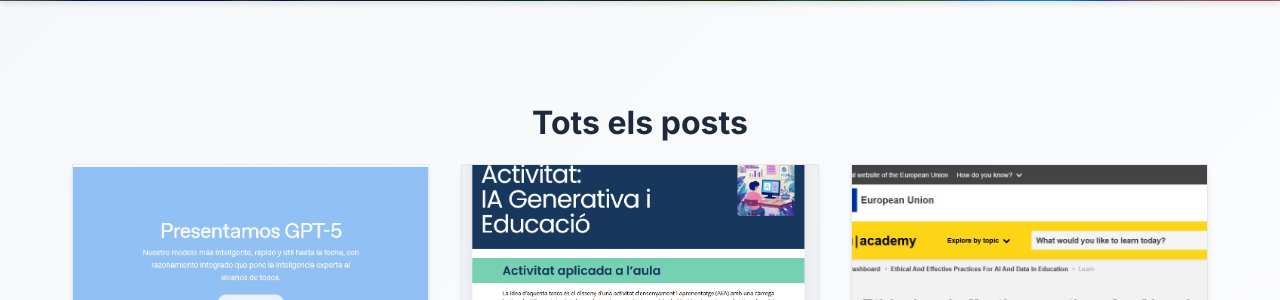
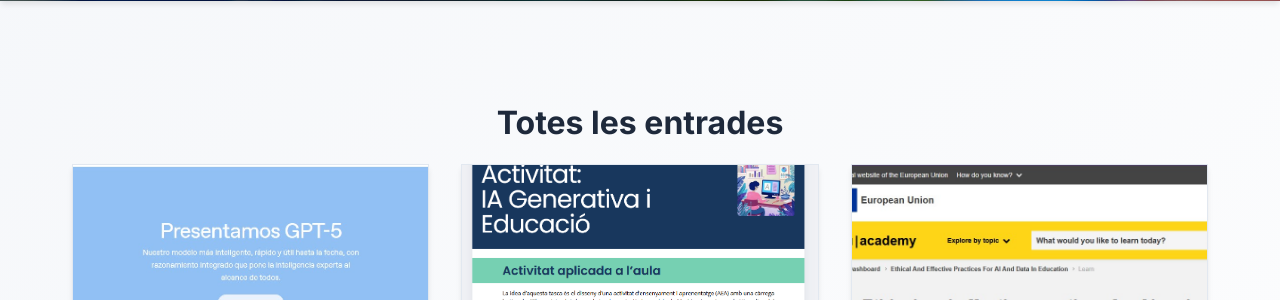
Before and after one commit to raquelalaman/raquelalaman.github.io, a Jekyll site: the page built from blog.html, in a window 1280 px wide. Shown: the part 179-479 px from the top of the page. Built offline with Jekyll 4.4.1, drawn with Linux system fonts in a browser that asks for light colours; nearby versions of some CDN libraries.

Commit message:
Update blog.html

```diff
--- a/blog.html
+++ b/blog.html
@@ -50,7 +50,7 @@ title: Blog
     </header>
     <main>
         <section class="blog-archive">
-            <h2 class="section-title">Tots els posts</h2>
+            <h2 class="section-title">Totes les entrades</h2>
 
             <div class="blog-posts-archive" id="posts-container">
                 <div class="loading">
```
